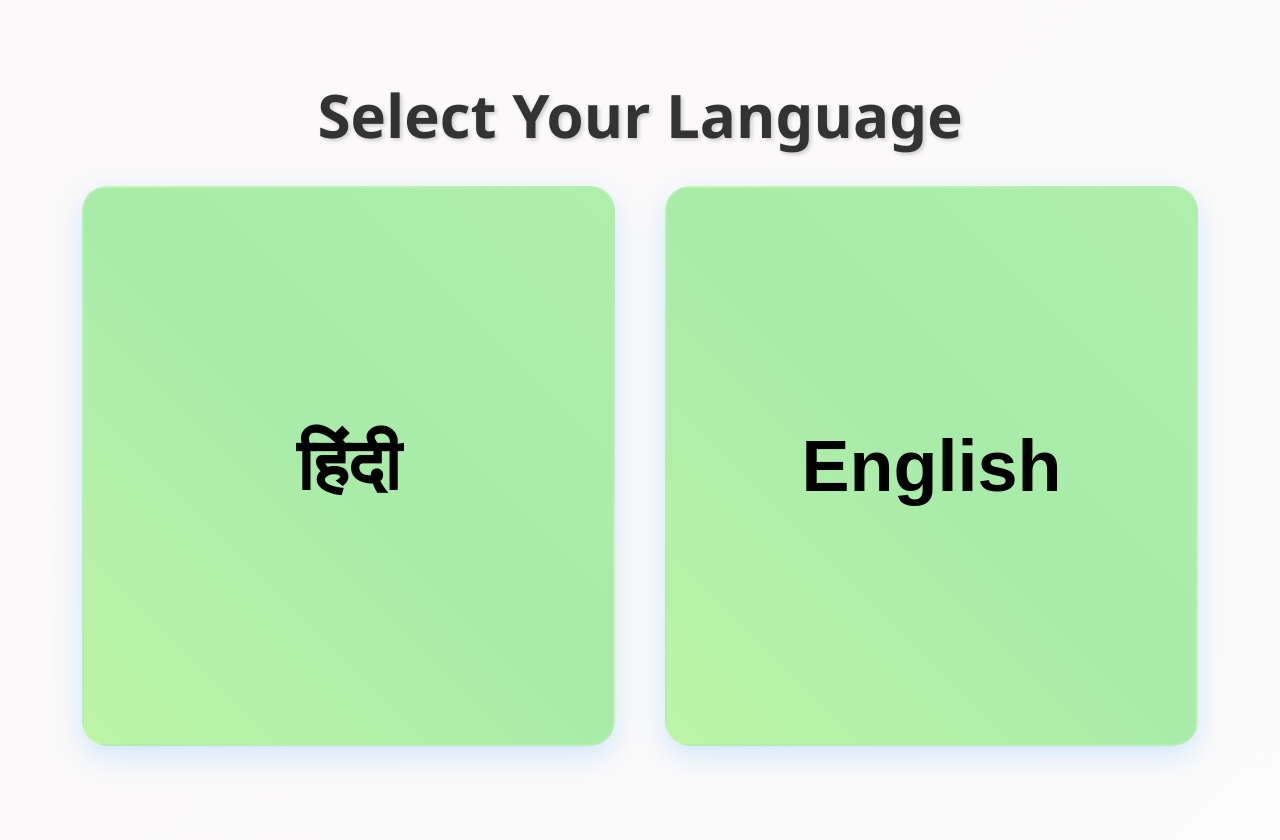
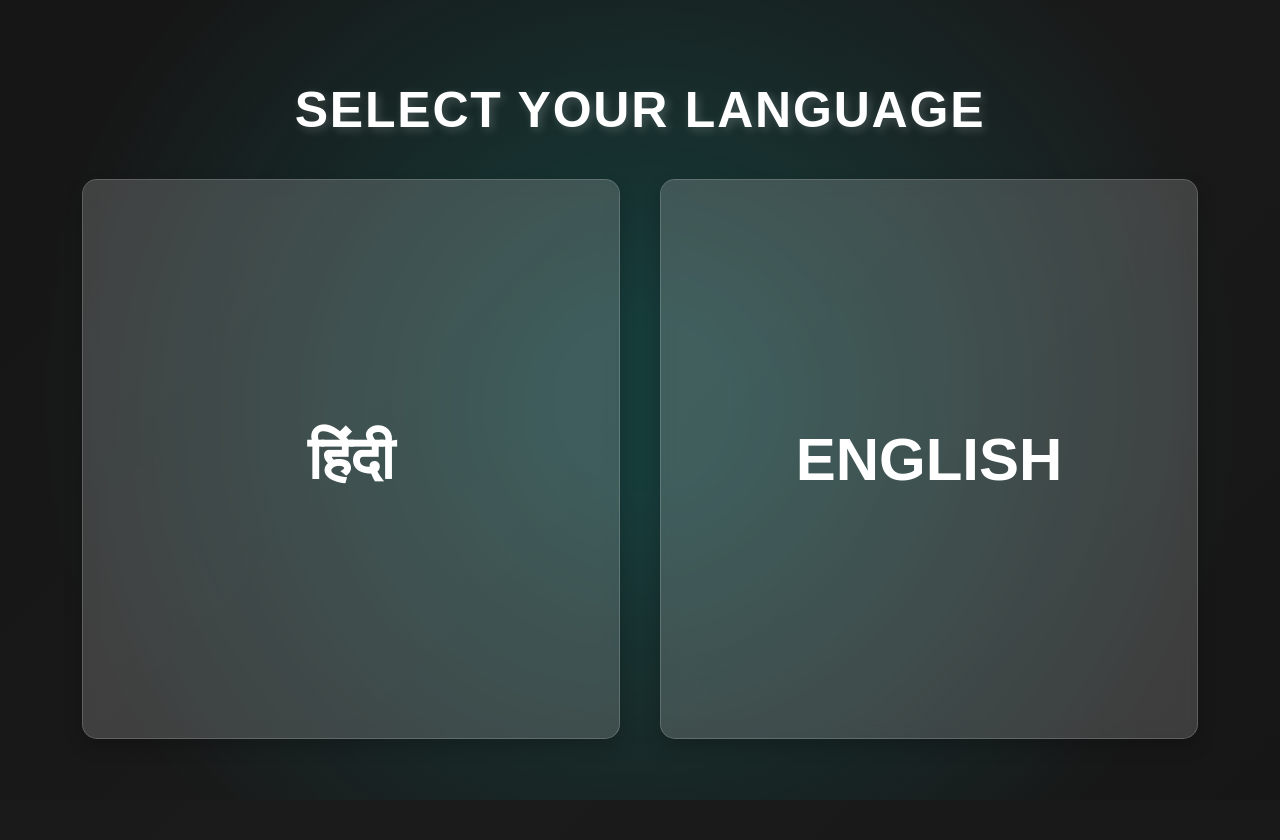
Before and after one commit to AyushiAnand70047/CSE439, a Django app: page /content/home/ in a window 1280 px wide. Run offline with Django 5.2, Linux system fonts and the light colour scheme.

Commit message:
styling improved

```diff
--- a/educational_website/content/static/language-option.css
+++ b/educational_website/content/static/language-option.css
@@ -1,66 +1,164 @@
+/* Beautiful Animated Neon Background */
 body {
     margin: 0;
     min-height: 100vh;
-    background: linear-gradient(135deg, #fefefe, #fbf8f8, #fcfcfc);
-    background-size: 400% 400%;
-    animation: gradientBG 15s ease infinite;
+    background: linear-gradient(135deg, #121212, #1b1b1b, #121212);
+    background-size: 300% 300%;
+    animation: animatedBG 10s ease infinite;
     padding: 20px;
-    font-family: 'Segoe UI', Arial, sans-serif;
+    font-family: "Poppins", sans-serif;
     display: flex;
     flex-direction: column;
     align-items: center;
     justify-content: center;
+    color: #ecf0f1;
+    position: relative;
+    overflow: hidden;
   }
 
-@keyframes gradientBG {
-    0% { background-position: 0% 50%; }
-    50% { background-position: 100% 50%; }
-    100% { background-position: 0% 50%; }
+  /* Neon Glow Effect */
+  body::before {
+    content: "";
+    position: absolute;
+    width: 100vw;
+    height: 100vh;
+    background: radial-gradient(circle, rgba(0, 255, 242, 0.3) 10%, rgba(0, 0, 0, 0.1) 80%);
+    top: 0;
+    left: 0;
+    z-index: -1;
+    opacity: 0.5;
+    animation: pulseGlow 6s infinite alternate;
   }
 
-.heading {
-    font-size: 60px;
-    font-weight: bold;
-    margin-bottom: 10px;
-    color: #333;
-    text-shadow: 2px 2px 4px rgba(0, 0, 0, 0.2);
+  /* Soft Pulsing Glow Animation */
+  @keyframes pulseGlow {
+    0% {
+      opacity: 0.2;
+    }
+    100% {
+      opacity: 0.5;
+    }
   }
 
+  /* Background Animation */
+  @keyframes animatedBG {
+    0% {
+      background-position: 0% 50%;
+    }
+    50% {
+      background-position: 100% 50%;
+    }
+    100% {
+      background-position: 0% 50%;
+    }
+  }
+
+
+/* Elegant Heading */
+.heading {
+  font-size: 50px;
+  font-weight: 700;
+  margin-bottom: 20px;
+  color: #ffffff;
+  text-align: center;
+  text-transform: uppercase;
+  letter-spacing: 1.8px;
+  text-shadow: 3px 3px 10px rgba(255, 255, 255, 0.2);
+}
+
+/* Section Layout */
 .sections {
   display: grid;
   grid-template-columns: 1fr 1fr;
-    gap: 50px;
+  gap: 40px;
   width: 90%;
   max-width: 1400px;
   height: 70vh;
   padding: 20px;
 }
 
+/* Section Link */
 .half {
   text-decoration: none;
   height: 100%;
 }
 
+/* Elegant Button */
 .button {
   width: 100%;
   height: 100%;
-    font-size: 72px;
+  font-size: 60px;
   font-weight: 700;
-    color: black;
+  color: #ffffff;
+  text-align: center;
   cursor: pointer;
-    border-radius: 25px;
-    border: 2px solid rgba(255, 255, 255, 0.1);
-    background: linear-gradient(45deg, #bcf5a5, #a8eba9, #aeefab);
-    box-shadow: 0 10px 30px rgba(79, 172, 254, 0.25);
-    transition: all 0.4s cubic-bezier(0.4, 0, 0.2, 1);
+  border-radius: 15px;
+  display: flex;
+  align-items: center;
+  justify-content: center;
+  text-transform: uppercase;
+  position: relative;
+  overflow: hidden;
+  transition: all 0.3s ease-in-out;
+
+  /* Smooth Glass Effect */
+  background: rgba(255, 255, 255, 0.15);
+  backdrop-filter: blur(8px);
+  -webkit-backdrop-filter: blur(8px);
+  border: 1px solid rgba(255, 255, 255, 0.2);
+  box-shadow: 0 8px 18px rgba(0, 0, 0, 0.2);
 }
 
+/* Gradient Hover Effect */
 .button:hover {
-    transform: translateZ(-10px) scale(1.04);
-    box-shadow: 0 20px 40px rgba(0, 0, 0, 0.3);
+  background: linear-gradient(135deg, #3b6978, #204051);
+  box-shadow: 0 10px 25px rgba(0, 0, 0, 0.3);
+  transform: translateY(-3px);
+  color: #f1f1f1;
 }
 
-/* Responsive design */
+/* Click Effect */
+.button:active {
+  transform: scale(0.98);
+  box-shadow: 0 5px 15px rgba(0, 0, 0, 0.3);
+}
+
+/* Subtle Border Glow */
+.button::after {
+  content: "";
+  position: absolute;
+  inset: 0;
+  border-radius: 15px;
+  padding: 1px;
+  background: linear-gradient(
+    135deg,
+    rgba(255, 255, 255, 0.2),
+    rgba(255, 255, 255, 0.1)
+  );
+  z-index: -1;
+  opacity: 0.2;
+  transition: opacity 0.3s ease-in-out;
+}
+
+/* Animated Border Effect */
+.button:hover::after {
+  opacity: 0.4;
+}
+
+/* Animated Glow */
+@keyframes neonGlow {
+  0% {
+    background-position: 0% 50%;
+  }
+  50% {
+    background-position: 100% 50%;
+  }
+  100% {
+    background-position: 0% 50%;
+  }
+}
+
+/* Responsive Design */
 @media (max-width: 768px) {
   .sections {
     grid-template-columns: 1fr;
@@ -70,12 +168,13 @@ body {
 
   .heading {
     font-size: 40px;
-        margin-bottom: 30px;
+    margin-bottom: 20px;
   }
 
   .button {
-        font-size: 48px;
+    font-size: 45px;
     height: 200px;
+    border-radius: 12px;
   }
 
   .half {
--- a/educational_website/content/views.py
+++ b/educational_website/content/views.py
@@ -18,5 +18,11 @@ def songs(request):
         {'name': 'ABC Song', 'source': "https://www.youtube.com/embed/kpy6QEAuLJw?si=UhYZPNxlv5_yR74X"},
         {'name': 'Numbers Song', 'source': "https://www.youtube.com/embed/JT0MmZcJ2Vw?si=nC39IBQSLWUBGAIa"},
         {'name': 'Hello Song', 'source': "https://www.youtube.com/embed/gghDRJVxFxU?si=Vt39NETDuidhKM_m"},
+        {'name': 'ABC Song', 'source': "https://www.youtube.com/embed/kpy6QEAuLJw?si=UhYZPNxlv5_yR74X"},
+        {'name': 'Numbers Song', 'source': "https://www.youtube.com/embed/JT0MmZcJ2Vw?si=nC39IBQSLWUBGAIa"},
+        {'name': 'Hello Song', 'source': "https://www.youtube.com/embed/gghDRJVxFxU?si=Vt39NETDuidhKM_m"},
+        {'name': 'ABC Song', 'source': "https://www.youtube.com/embed/kpy6QEAuLJw?si=UhYZPNxlv5_yR74X"},
+        {'name': 'Numbers Song', 'source': "https://www.youtube.com/embed/JT0MmZcJ2Vw?si=nC39IBQSLWUBGAIa"},
+        {'name': 'Hello Song', 'source': "https://www.youtube.com/embed/gghDRJVxFxU?si=Vt39NETDuidhKM_m"},
     ]
     return render(request,'english/songs.html',{'videos':songs})
```
Also changed, not shown: educational_website/content/static/learning-option.css (+78 -23 lines), educational_website/content/templates/english/songs.html (+127 -7 lines). Lines whose indentation alone changed are shown as unchanged.
